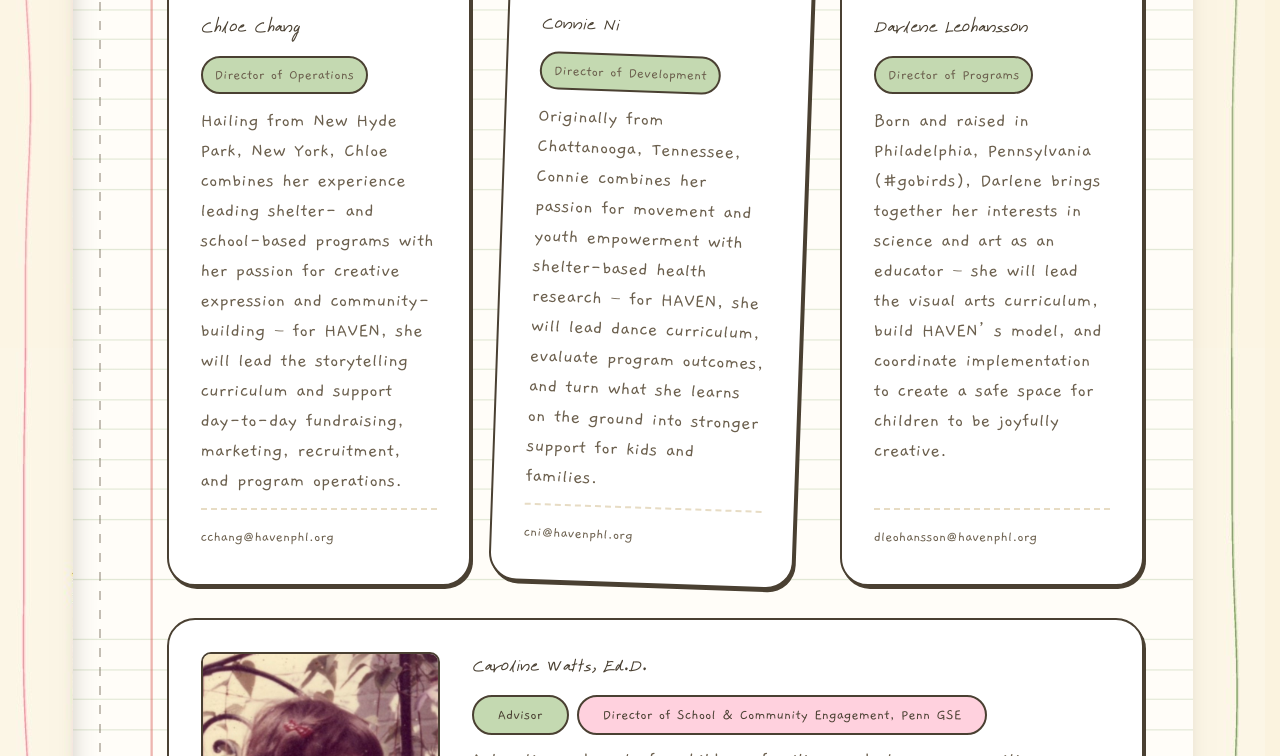
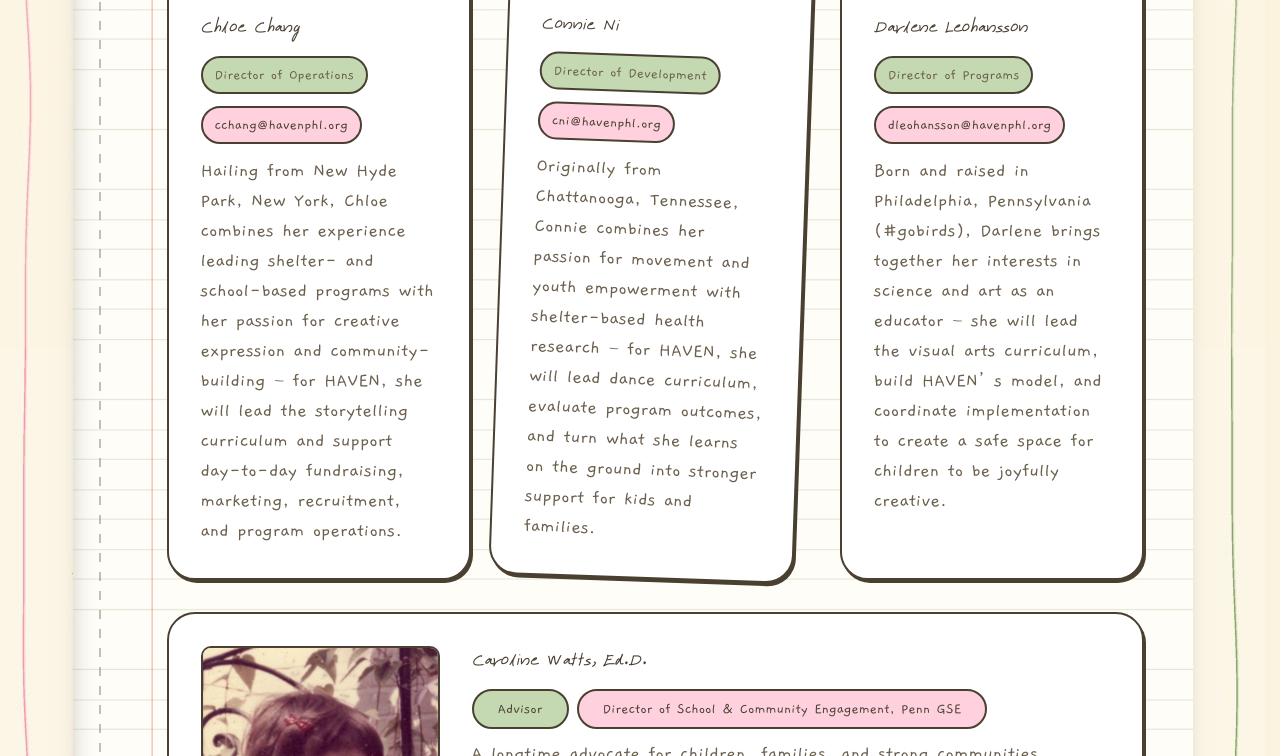
Before and after one commit to havenphl/website, a plain HTML site: page our-team.html in a window 1280 px wide. Shown: the part 452-1208 px from the top of the page. Drawn offline with Linux system fonts and the light colour scheme.

Commit message:
Email addresses as pink buttons under each role

```diff
--- a/our-team.html
+++ b/our-team.html
@@ -90,13 +90,13 @@
              alt="Chloe as a small child, bundled up in a car seat">
         <h3>Chloe Chang</h3>
         <span class="tag">Director of Operations</span>
+        <a class="team__email" href="mailto:cchang@havenphl.org">cchang@havenphl.org</a>
         <p>
           Hailing from New Hyde Park, New York, Chloe combines her experience leading shelter- and
           school-based programs with her passion for creative expression and community-building
           &mdash; for HAVEN, she will lead the storytelling curriculum and support day-to-day
           fundraising, marketing, recruitment, and program operations.
         </p>
-        <a class="team__email" href="mailto:cchang@havenphl.org">cchang@havenphl.org</a>
       </article>
 
       <article class="card card--lg team__card wobble tilt-2 reveal">
@@ -104,13 +104,13 @@
              alt="Connie as a toddler, grinning on a toy motorbike with an arm raised">
         <h3>Connie Ni</h3>
         <span class="tag">Director of Development</span>
+        <a class="team__email" href="mailto:cni@havenphl.org">cni@havenphl.org</a>
         <p>
           Originally from Chattanooga, Tennessee, Connie combines her passion for movement and youth
           empowerment with shelter-based health research &mdash; for HAVEN, she will lead dance
           curriculum, evaluate program outcomes, and turn what she learns on the ground into stronger
           support for kids and families.
         </p>
-        <a class="team__email" href="mailto:cni@havenphl.org">cni@havenphl.org</a>
       </article>
 
       <article class="card card--lg team__card wobble reveal">
@@ -118,13 +118,13 @@
              alt="Darlene as a young child in pyjamas, mid-pose in a living room">
         <h3>Darlene Leohansson</h3>
         <span class="tag">Director of Programs</span>
+        <a class="team__email" href="mailto:dleohansson@havenphl.org">dleohansson@havenphl.org</a>
         <p>
           Born and raised in Philadelphia, Pennsylvania (#gobirds), Darlene brings together her
           interests in science and art as an educator &mdash; she will lead the visual arts
           curriculum, build HAVEN&rsquo;s model, and coordinate implementation to create a safe space
           for children to be joyfully creative.
         </p>
-        <a class="team__email" href="mailto:dleohansson@havenphl.org">dleohansson@havenphl.org</a>
       </article>
 
       <article class="card card--lg team__card team__card--wide wobble reveal">
--- a/site.css
+++ b/site.css
@@ -778,19 +778,26 @@ select:focus-visible {
 .team__card h3 { font-size: var(--text-heading-lg); }
 .team__card .tag { align-self: flex-start; background: var(--green-soft); }
 
-/* the address closes each card. margin-top:auto pushes it to the bottom, so
-   the three line up even though the bios run to different lengths */
+/* the address sits under the role as a pink button, shaped like the role tag
+   beside it so the two read as a pair */
 .team__email {
-  margin-top: auto;
-  padding-top: var(--space-3);
-  border-top: 2px dashed var(--border-soft);
+  align-self: flex-start;
+  display: inline-block;
+  padding: 2px var(--space-3);
+  border: 2px solid var(--ink);
+  border-radius: var(--radius-pill);
+  background: var(--pink-soft);
   font-family: var(--font-hand);
   font-size: var(--text-body-sm);
-  color: var(--ink-soft);
+  color: var(--text-heading);
   text-decoration: none;
   overflow-wrap: anywhere;      /* dleohansson@ is long in a narrow card */
-}
-.team__email:hover { color: var(--green-deep); text-decoration: underline; text-underline-offset: 3px; }
+  transition: transform 140ms var(--ease-out), box-shadow 140ms var(--ease-out);
+}
+.team__email:hover {
+  transform: translateY(-2px) rotate(-1.2deg);
+  box-shadow: 2px 3px 0 var(--ink);
+}
 
 /* the advisor sits below the three directors and runs the full width of the
    looseleaf, so the grid gives it every column */
```
